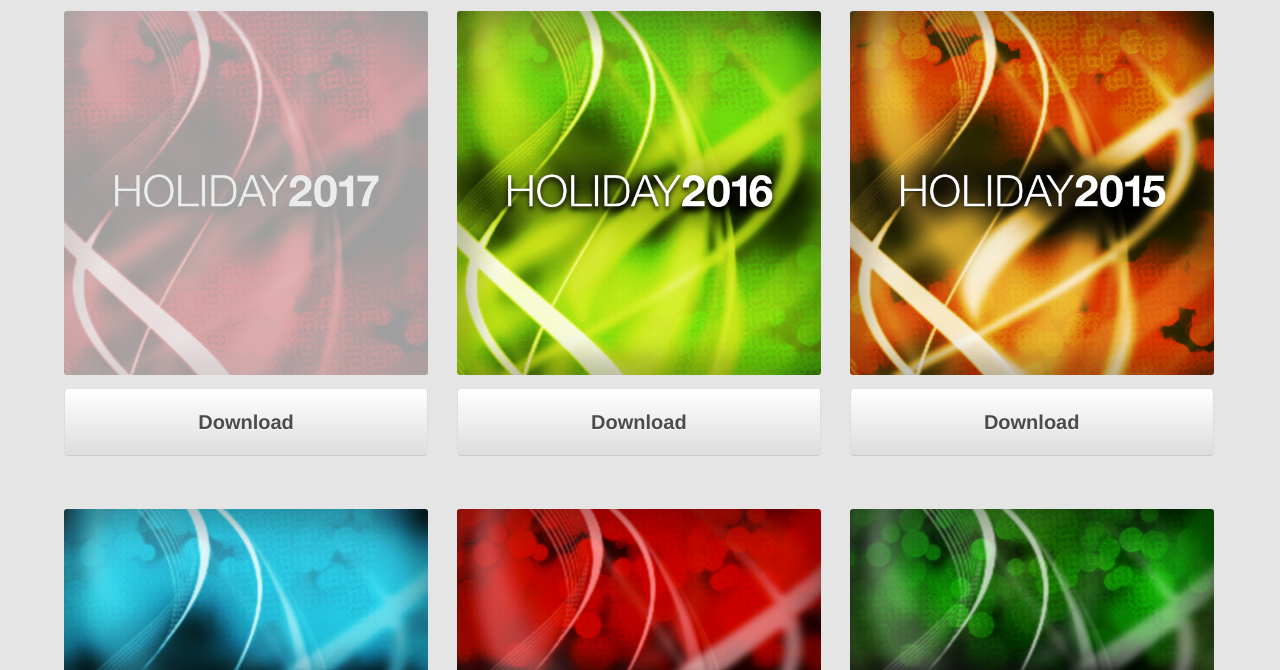
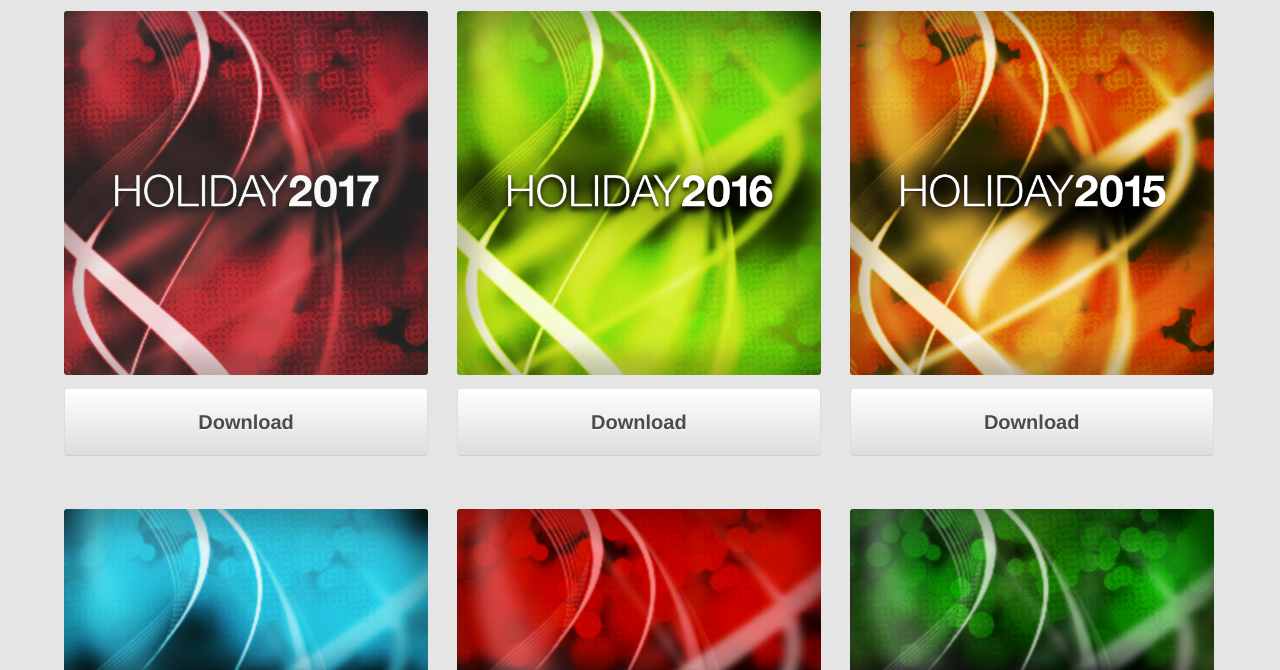
Before and after one commit to mlitherland/mattwho, a plain HTML site: page index.html in a window 1280 px wide. In both pictures the pointer is over the link 246 px from the left and 499 px from the top of the page. Shown: the part 130-800 px from the top of the page. Drawn offline with Linux system fonts and the light colour scheme.

Commit message:
Chaged css file
changed value on image hover

```diff
--- a/css/style.css
+++ b/css/style.css
@@ -167,7 +167,7 @@ margin: 0 2.5% 3.5% 0;
 border-radius: 3px
 }
 #work .group a:hover {
-opacity: .3;
+opacity: .85;
 }
 #work .group h1 {
 display: none
```
